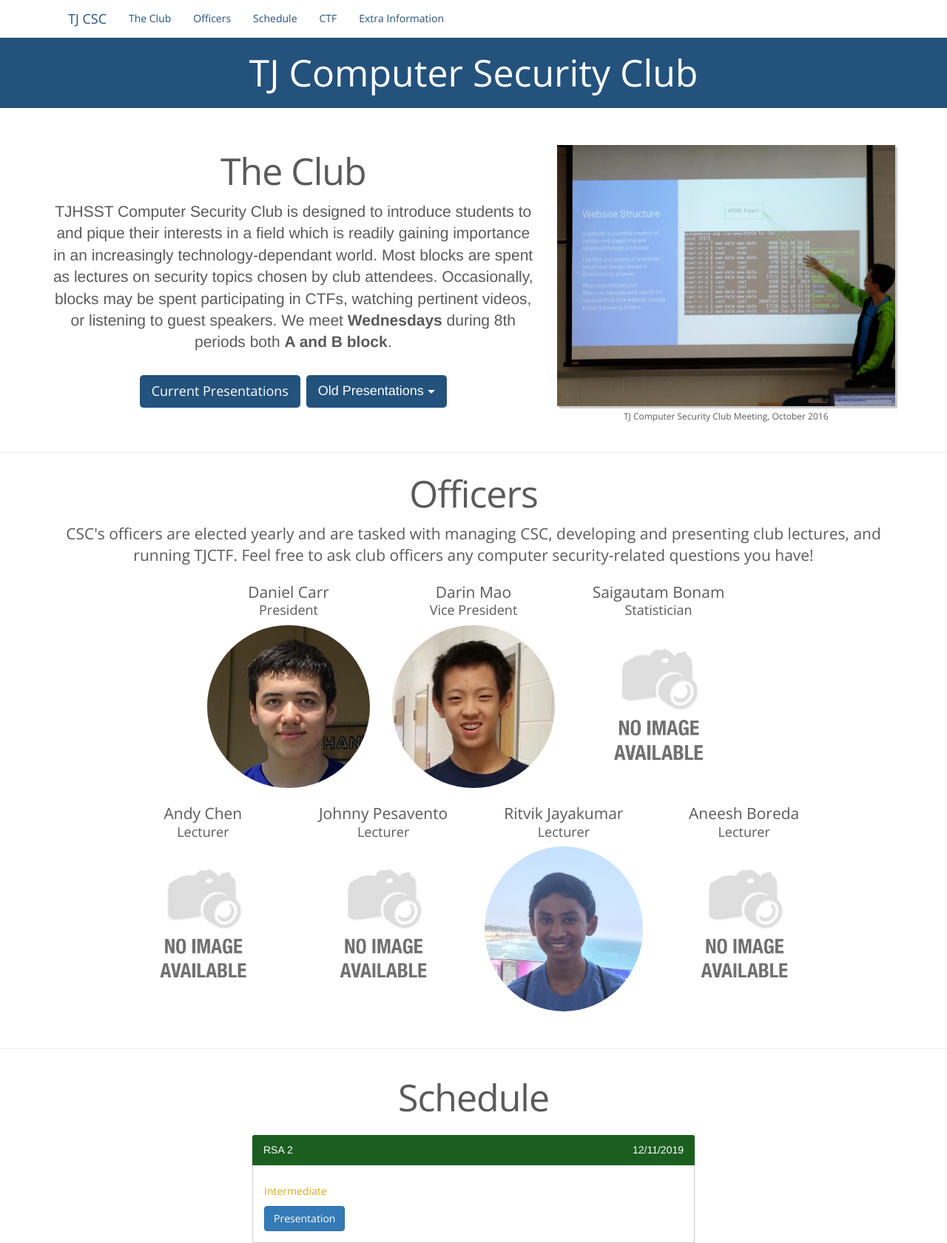
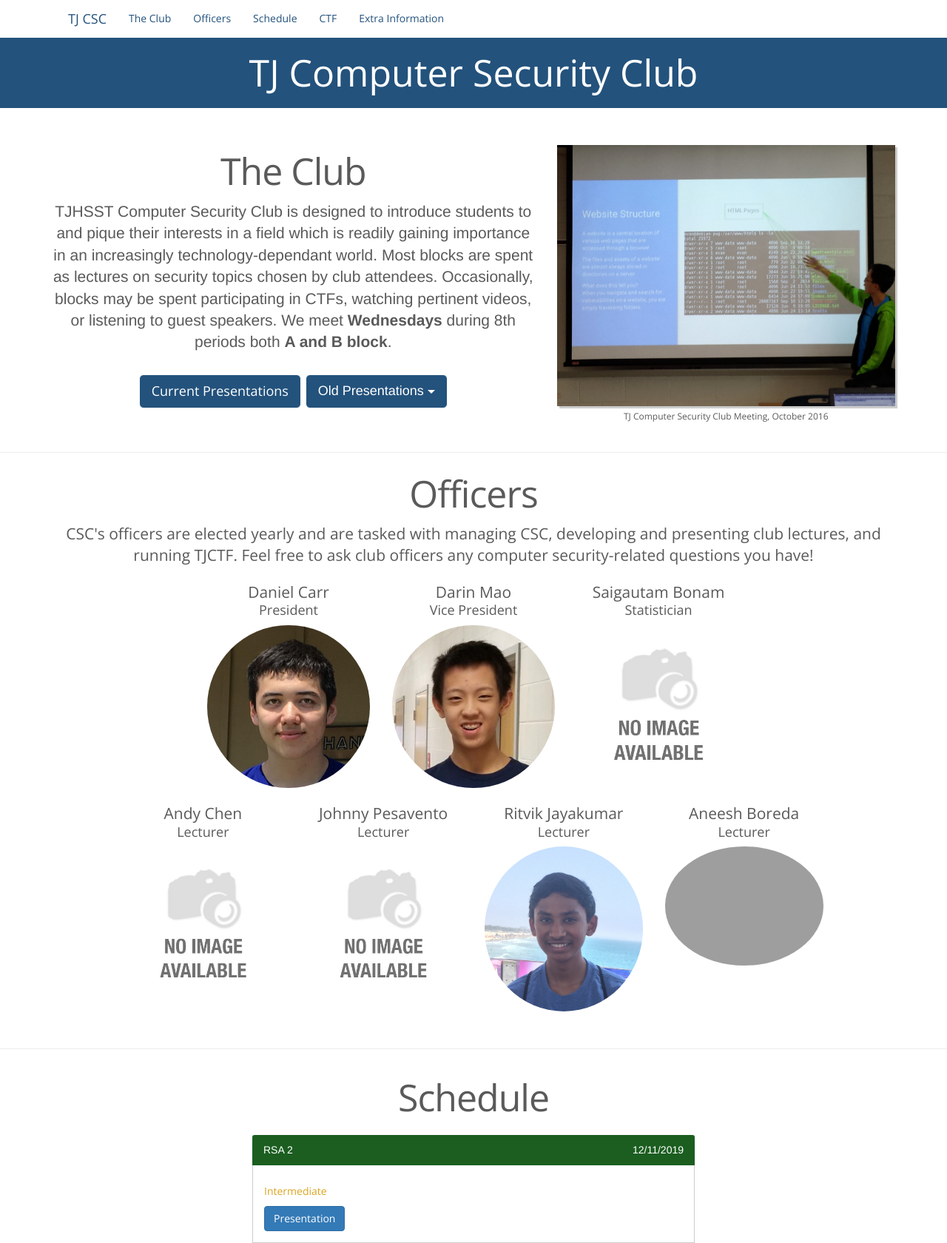
Before and after one commit to evanyeyeye/csc, a PHP site: page / in a window 1280 px wide. Shown: the top 1680 px of the page at 74% size. Run offline with PHP 8.4, Linux system fonts and the light colour scheme; some libraries are stand-ins or nearby versions; grey boxes are pictures that could not be loaded.

Commit message:
update with Aneesh's picture

```diff
--- a/index.php
+++ b/index.php
@@ -137,7 +137,7 @@
                                 <div class="col-xs-6 officer">
                                     <p class="lead">Aneesh Boreda</p>
                                     <h4>Lecturer</h4>
-                                    <img class="img-responsive img-circle" src="images/no_image_available.jpg" alt="Aneesh Boreda">
+                                    <img class="img-responsive img-circle" src="images/aneesh.jpg" alt="Aneesh Boreda">
                                 </div>
                             </div>
                         </div>
```
